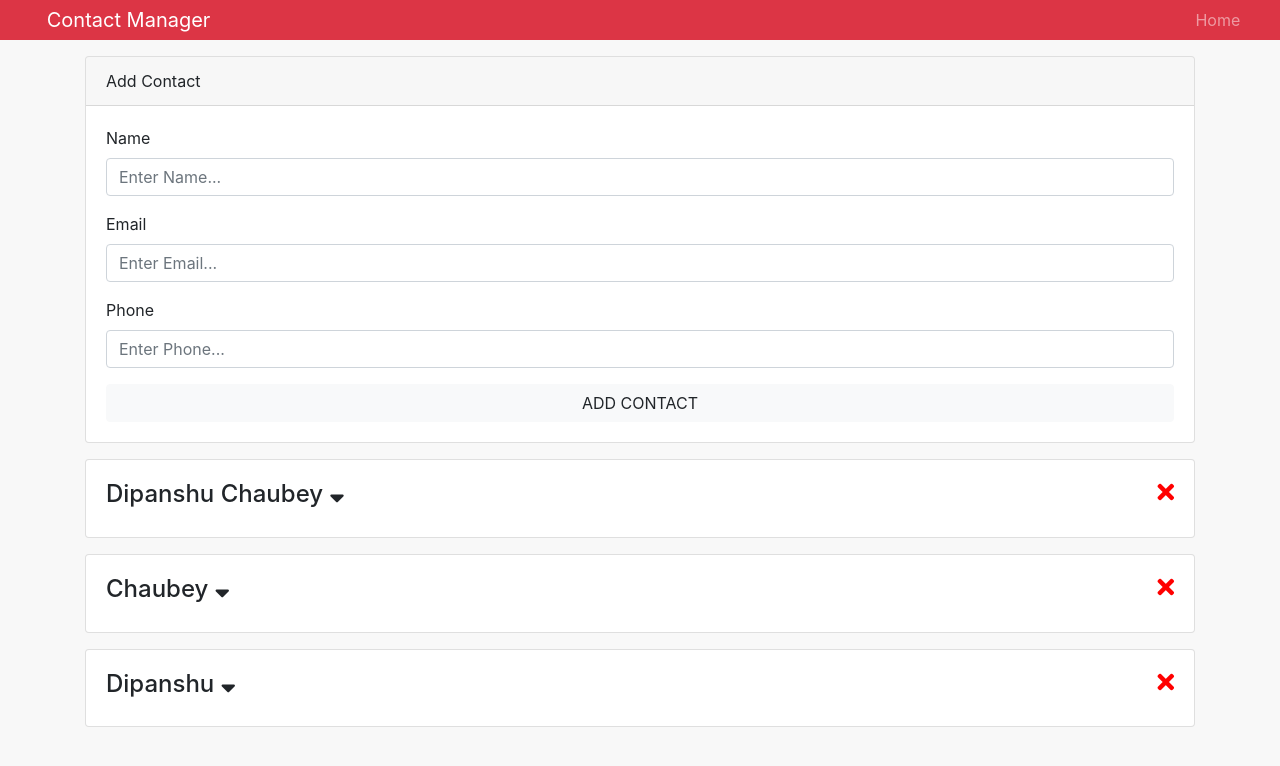
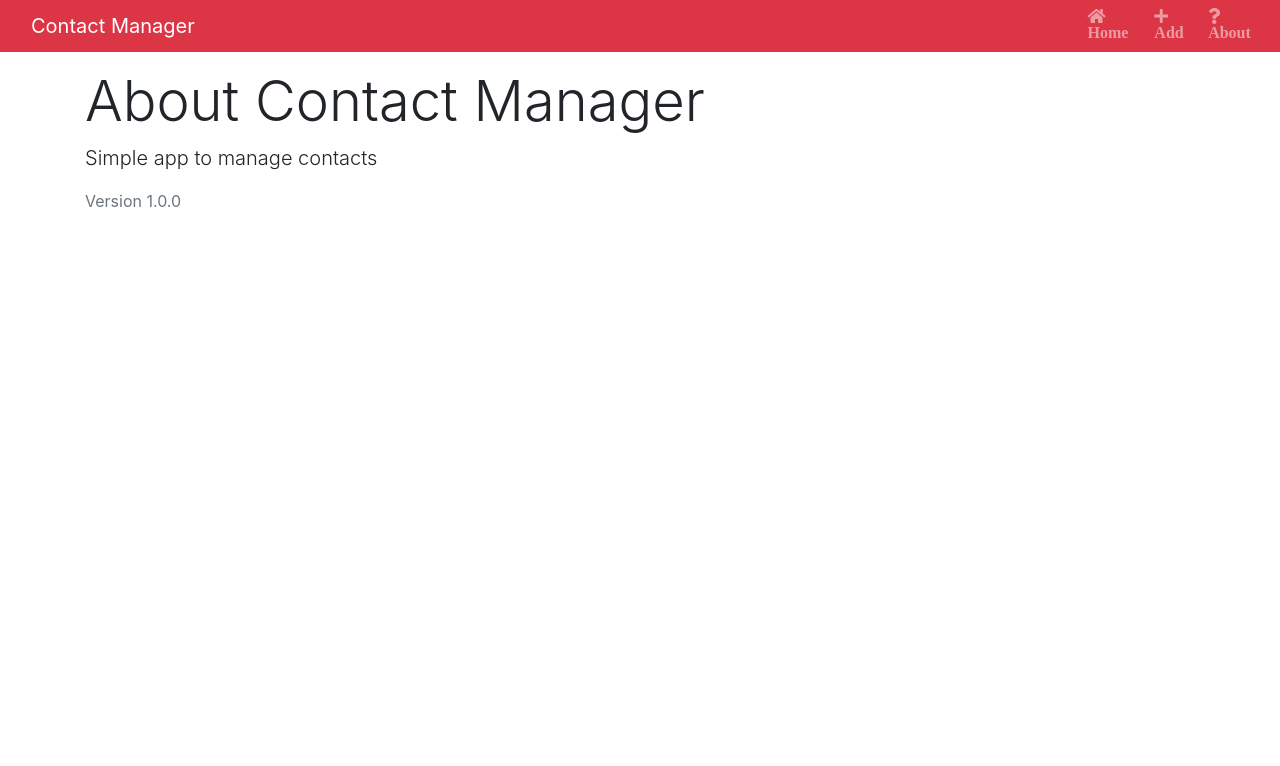
Before and after one commit to dipanshuchaubey/Contact-Manager, a React (Create React App) app: page /about in a window 1280 px wide. Shown: the top 766 px of the page. Built offline with nearby package versions, Linux system fonts and the light colour scheme.

Commit message:
REACT ROUTES

```diff
--- a/package.json
+++ b/package.json
@@ -4,8 +4,10 @@
   "private": true,
   "dependencies": {
     "bootstrap": "^4.2.1",
+    "classnames": "^2.2.6",
     "react": "^16.8.1",
     "react-dom": "^16.8.1",
+    "react-router-dom": "^4.3.1",
     "react-scripts": "2.1.3",
     "uuid": "^3.3.2"
   },
--- a/src/App.js
+++ b/src/App.js
@@ -1,21 +1,30 @@
 import React, { Component } from "react";
+import { BrowserRouter as Router, Route, Switch } from "react-router-dom";
 import Contacts from "./components/contacts/Contacts";
-import Header from "./components/layout/Header";
 import AddContact from "./components/contacts/AddContact";
 import "./App.css";
+import Header from "./components/layout/Header";
+import About from "./components/pages/About";
+import NotFound from "./components/pages/NotFound";
 import { Provider } from "./context";
 
 class App extends Component {
   render() {
     return (
       <Provider>
-        <div className="App">
-          <Header branding="Contact Manager" />
-          <div className="container">
-            <AddContact />
-            <Contacts />
+        <Router>
+          <div className="App">
+            <Header branding="Contact Manager" />
+            <div className="container">
+              <Switch>
+                <Route exact path="/" component={Contacts} />
+                <Route exact path="/contact/add" component={AddContact} />
+                <Route exact path="/about" component={About} />
+                <Route component={NotFound} />
+              </Switch>
+            </div>
           </div>
-        </div>
+        </Router>
       </Provider>
     );
   }
--- a/src/components/contacts/AddContact.js
+++ b/src/components/contacts/AddContact.js
@@ -7,13 +7,28 @@
   state = {
     name: "",
     email: "",
-    phone: ""
+    phone: "",
+    errors: {}
   };
 
   onSubmit = (dispatch, e) => {
     e.preventDefault();
 
     const { name, email, phone } = this.state;
+
+    if (name === "") {
+      this.setState({ errors: { name: "Name is required." } });
+      return;
+    }
+    if (email === "") {
+      this.setState({ errors: { email: "Email is required." } });
+      return;
+    }
+    if (phone === "") {
+      this.setState({ errors: { phone: "Phone is required." } });
+      return;
+    }
+
     const newContact = {
       id: uuid(),
       name,
@@ -26,7 +41,8 @@
     this.setState({
       name: "",
       email: "",
-      phone: ""
+      phone: "",
+      errors: {}
     });
   };
 
@@ -35,7 +51,7 @@
   };
 
   render() {
-    const { name, email, phone } = this.state;
+    const { name, email, phone, errors } = this.state;
 
     return (
       <Consumer>
@@ -52,6 +68,7 @@
                     placeholder="Enter Name..."
                     value={name}
                     onChange={this.onChange}
+                    error={errors.name}
                   />
                   <TextInputGroup
                     label="Email"
@@ -60,6 +77,7 @@
                     placeholder="Enter Email..."
                     value={email}
                     onChange={this.onChange}
+                    error={errors.email}
                   />
                   <TextInputGroup
                     label="Phone"
@@ -67,6 +85,7 @@
                     placeholder="Enter Phone..."
                     value={phone}
                     onChange={this.onChange}
+                    error={errors.phone}
                   />
                   <input
                     className="btn btn-light btn-block"
--- a/src/components/contacts/Contacts.js
+++ b/src/components/contacts/Contacts.js
@@ -10,6 +10,9 @@
           const { contacts } = value;
           return (
             <React.Fragment>
+              <h1 className="display-4 mb-2">
+                <span className="text-danger">Contact </span> List
+              </h1>
               {contacts.map(contact => (
                 <Contact contact={contact} key={contact.id} />
               ))}
--- a/src/components/layout/Header.js
+++ b/src/components/layout/Header.js
@@ -1,5 +1,6 @@
 import React from "react";
 import "bootstrap/dist/css/bootstrap.min.css";
+import { Link } from "react-router-dom";
 
 const Header = props => {
   const { branding } = props;
@@ -12,9 +13,19 @@
       </div>
       <ul className="navbar-nav mr-auto">
         <li className="nav-item">
-          <a href="/" className="nav-link">
-            Home
-          </a>
+          <Link to="/" className="nav-link">
+            <i className="fa fa-home"> Home</i>
+          </Link>
+        </li>
+        <li className="nav-item">
+          <Link to="/contact/add" className="nav-link">
+            <i className="fa fa-plus"> Add</i>
+          </Link>
+        </li>
+        <li className="nav-item">
+          <Link to="/about" className="nav-link">
+            <i className="fa fa-question"> About</i>
+          </Link>
         </li>
       </ul>
     </nav>
--- a/src/components/layout/TextInputGroup.js
+++ b/src/components/layout/TextInputGroup.js
@@ -1,24 +1,28 @@
 import React from "react";
 import PropTypes from "prop-types";
+import classnames from "classnames";
+
 const TextInputGroup = ({
   label,
   name,
   value,
   placeholder,
   type,
-  onChange
+  onChange,
+  error
 }) => {
   return (
     <div className="form-group">
       <label htmlFor={name}>{label}</label>
       <input
-        className="form-control"
+        className={classnames("form-control", { "is-invalid": error })}
         type={type}
         name={name}
         placeholder={placeholder}
         value={value}
         onChange={onChange}
       />
+      {error && <div className="invalid-feedback">{error}</div>}
     </div>
   );
 };
@@ -29,7 +33,8 @@
   placeholder: PropTypes.string.isRequired,
   value: PropTypes.string.isRequired,
   type: PropTypes.string.isRequired,
-  onChange: PropTypes.func.isRequired
+  onChange: PropTypes.func.isRequired,
+  error: PropTypes.string
 };
 
 TextInputGroup.defaultProps = {
--- /dev/null
+++ b/src/components/pages/About.js
@@ -0,0 +1,11 @@
+import React from "react";
+
+export default function About() {
+  return (
+    <div>
+      <h1 className="display-4">About Contact Manager</h1>
+      <p className="lead">Simple app to manage contacts</p>
+      <p className="text-secondary">Version 1.0.0</p>
+    </div>
+  );
+}
--- /dev/null
+++ b/src/components/pages/NotFound.js
@@ -0,0 +1,12 @@
+import React from "react";
+
+export default function NotFound() {
+  return (
+    <div>
+      <h1 className="display-4">
+        <span className="text-danger">404 </span> Page Not Found
+      </h1>
+      <p className="lead">Sorry this page does not exist.</p>
+    </div>
+  );
+}
```
Also changed, not shown: 1 other file (tests, documents, lock files or other folders).
